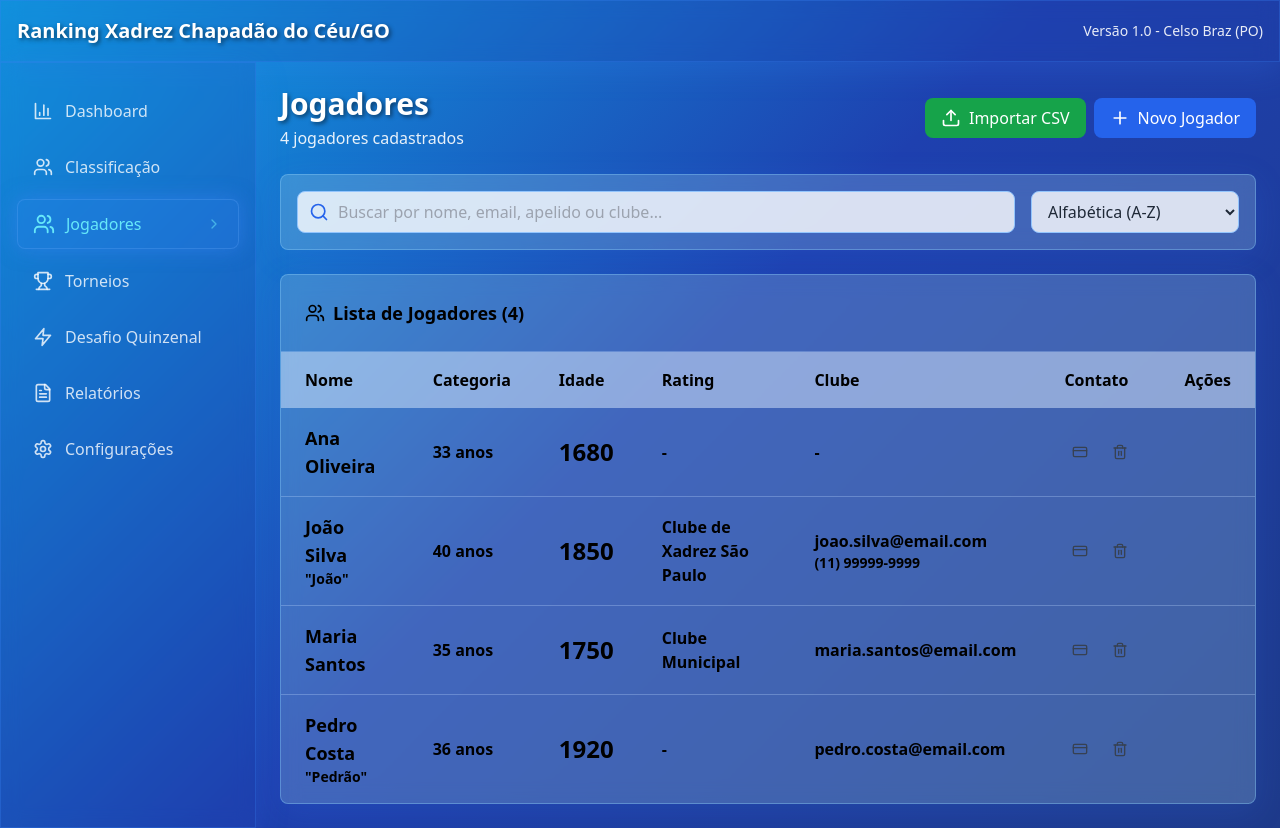
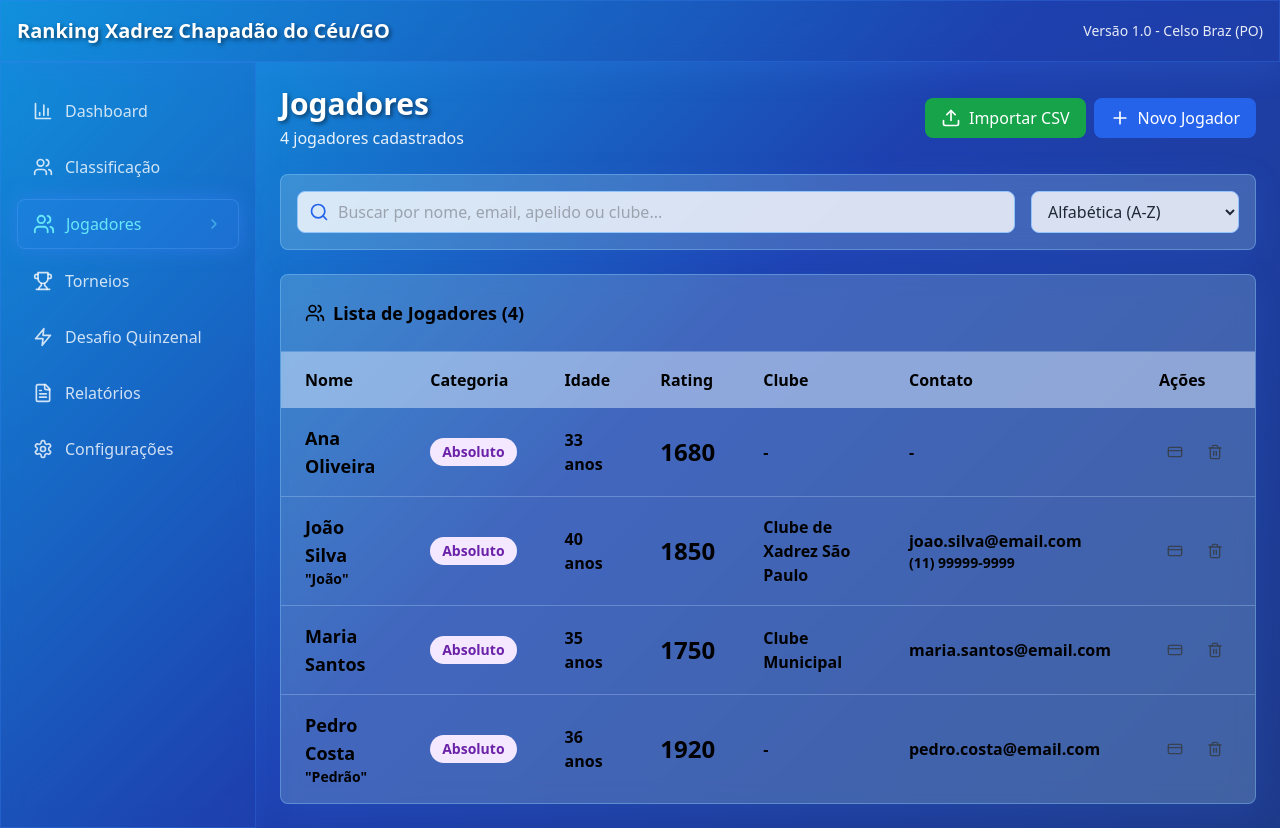
Before and after one commit to celsojunior-arch/xadrezcceu, a React (Vite) app: page / in a window 1280 px wide. Both pictures are taken after a click on the button "Jogadores". Built offline with nearby package versions, Linux system fonts and the light colour scheme.

Commit message:
Updated PlayerList.tsx

```diff
--- a/src/components/Players/PlayerList.tsx
+++ b/src/components/Players/PlayerList.tsx
@@ -169,6 +169,17 @@ export const PlayerList: React.FC<PlayerListProps> = ({ onPlayerSelect, onCreate
                       </div>
                     </td>
                     <td className="py-4 px-6">
+                      <div className={`
+                        inline-flex px-3 py-1 rounded-full text-sm font-bold
+                        ${getCategory(player.birthDate) === 'Absoluto' ? 'bg-purple-100 text-purple-800' :
+                          getCategory(player.birthDate) === 'Sub-18' ? 'bg-blue-100 text-blue-800' :
+                          getCategory(player.birthDate) === 'Sub-15' ? 'bg-green-100 text-green-800' :
+                          'bg-orange-100 text-orange-800'}
+                      `}>
+                        {getCategory(player.birthDate)}
+                      </div>
+                    </td>
+                    <td className="py-4 px-6">
                       <div className="font-bold text-black">{getAge(player.birthDate)} anos</div>
                     </td>
                     <td className="py-4 px-6">
```
